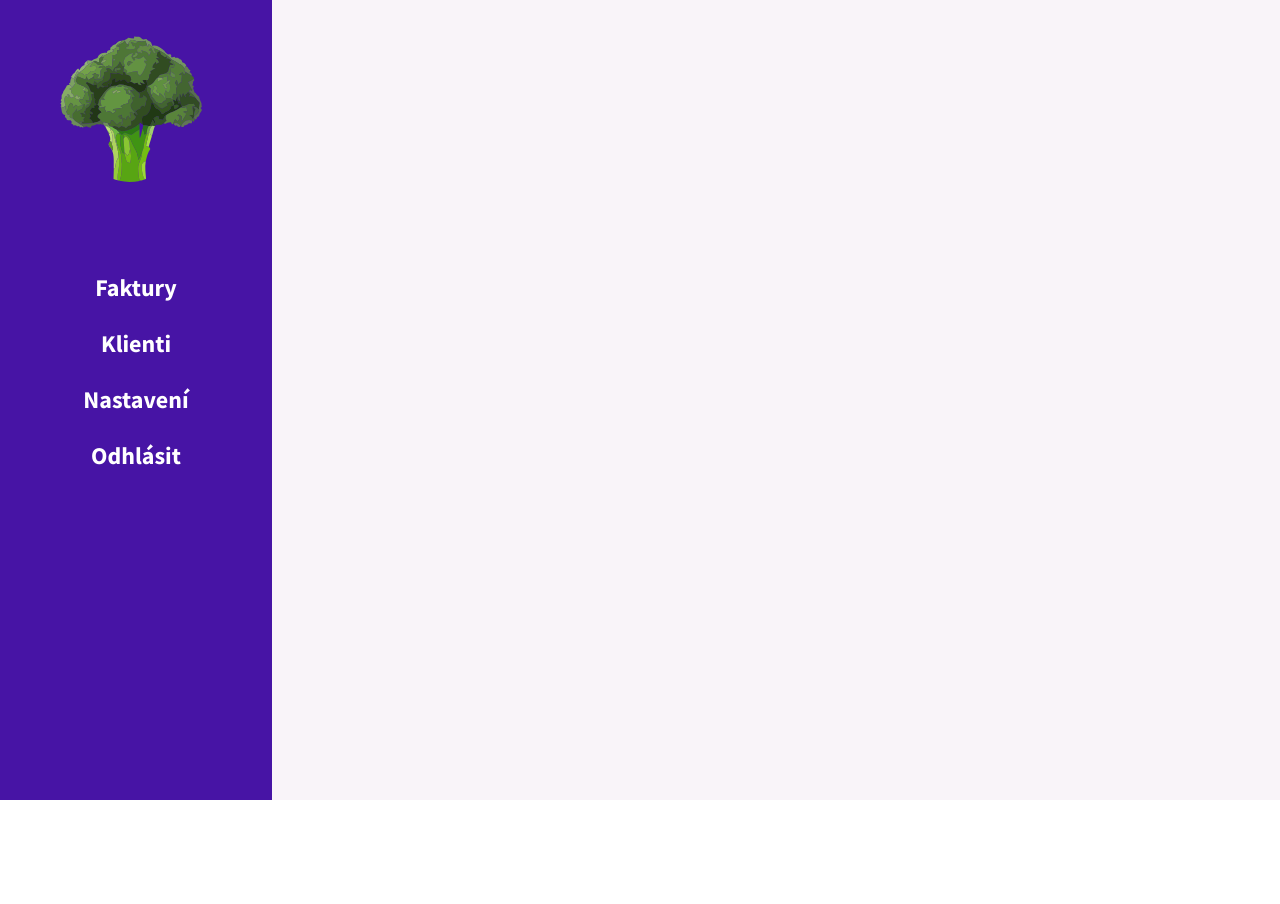
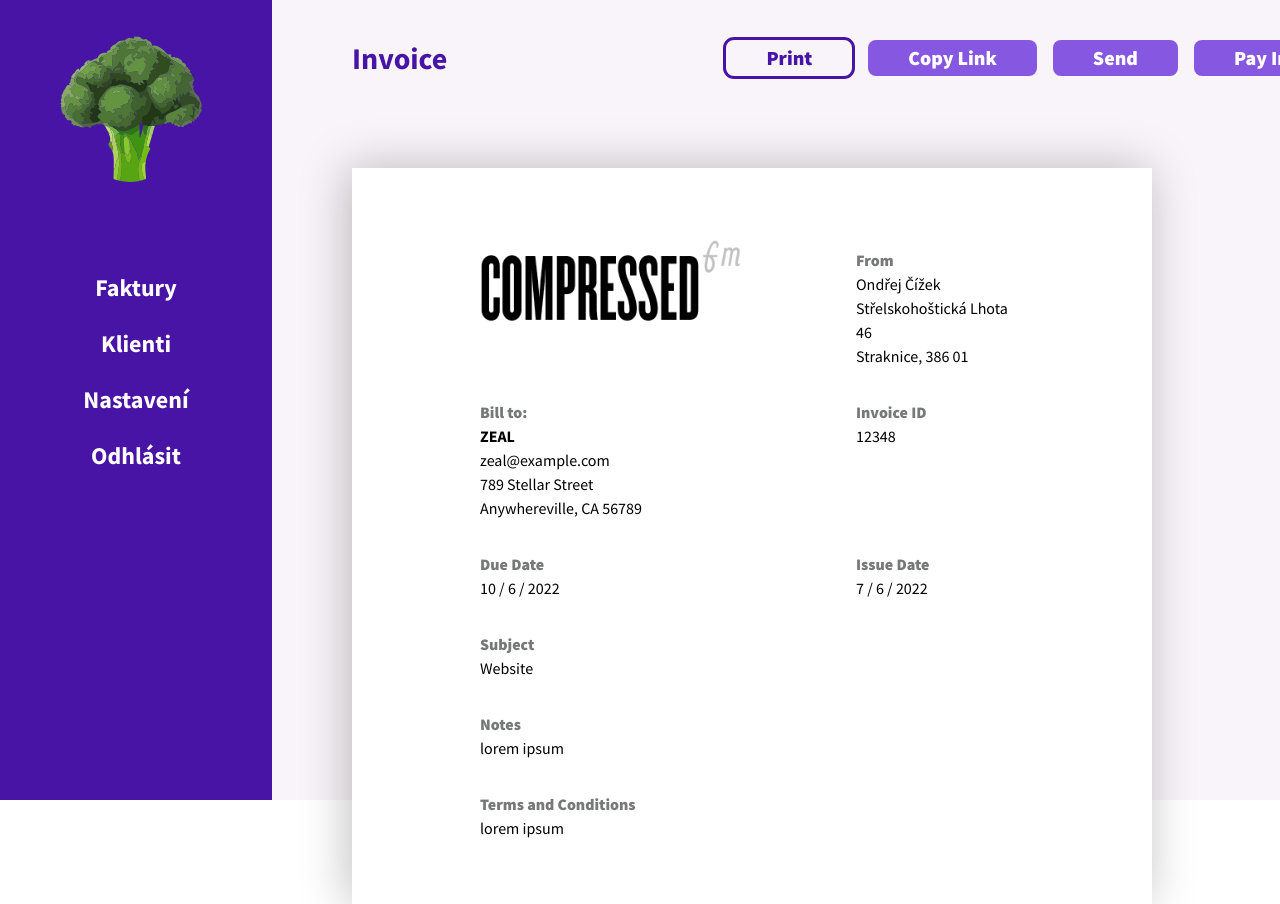
Before and after one commit to ondrejjcizek/fantastic-broccoli, a SvelteKit app: page /invoices/1 in a window 1280 px wide. Before the commit the page ends 800 px from the top, so only its background shows below. Built offline with nearby package versions, Linux system fonts and the light colour scheme.

Commit message:
Styling the Individual Invoice Page

```diff
--- a/src/lib/components/Button.svelte
+++ b/src/lib/components/Button.svelte
@@ -9,6 +9,7 @@
         | 'outline'
         | 'textOnly'
         | 'textOnlyDesctructive' = 'primary';
+    export let height: 'short' | 'regular' = 'regular';
     export let isAnimated = true;
     export let iconLeft: (new (...args: any[]) => SvelteComponent) | null = null;
     export let iconRight: (new (...args: any[]) => SvelteComponent) | null = null;
@@ -24,6 +25,7 @@
     class:outline={style === 'outline'}
     class:textOnly={style === 'textOnly'}
     class:textOnlyDesctructive={style === 'textOnlyDesctructive'}
+    class:short={height === 'short'}
 >
     {#if iconLeft}
         <div class="mr-2">
@@ -66,4 +68,8 @@
     .outline {
         @apply border-daisyBush text-daisyBush hover:bg-daisyBush hover:text-white;
     }
+
+    .short {
+        @apply !py-1;
+    }
 </style>
--- a/src/routes/(dashboard)/invoices/[id]/+page.svelte
+++ b/src/routes/(dashboard)/invoices/[id]/+page.svelte
@@ -0,0 +1,98 @@
+<script>
+    import Button from '$components/Button.svelte';
+
+    const printInvoice = () => {
+        console.log('Print Invoice');
+    };
+
+    const copyLink = () => {
+        console.log('Copy Link');
+    };
+
+    const sendInvoice = () => {
+        console.log('Send Invoice');
+    };
+
+    const payInvoice = () => {
+        console.log('Pay Invoice');
+    };
+</script>
+
+<div class="fixed z-0  mb-16 flex w-full max-w-screen-lg justify-between">
+    <h1 class="text-3xl font-bold text-daisyBush">Invoice</h1>
+    <div class="flex items-center gap-4">
+        <Button
+            height="short"
+            label="Print"
+            style="outline"
+            isAnimated={false}
+            onClick={printInvoice}
+        />
+        <Button height="short" label="Copy Link" onClick={copyLink} />
+        <Button height="short" label="Send" onClick={sendInvoice} />
+        <Button height="short" label="Pay Invoice" onClick={payInvoice} />
+    </div>
+</div>
+
+<div
+    class="relative top-32 z-10 grid grid-cols-6 gap-x-5 gap-y-8 bg-white py-16 px-32 shadow-invoice"
+>
+    <div class="col-span-3">
+        <img src="/images/logo.png" srcset="/images/logo@2x.png 2x" alt="Compressed.fm" />
+    </div>
+
+    <div class="col-span-2 col-start-5 pt-4">
+        <div class="label">From</div>
+        <p>
+            Ondřej Čížek<br />
+            Střelskohoštická Lhota 46<br />
+            Straknice, 386 01
+        </p>
+    </div>
+
+    <div class="col-span-3">
+        <div class="label">Bill to:</div>
+        <p>
+            <strong>ZEAL</strong><br />
+            zeal@example.com<br />
+            789 Stellar Street<br />
+            Anywhereville, CA 56789
+        </p>
+    </div>
+
+    <div class="col-span-2 col-start-5">
+        <div class="label">Invoice ID</div>
+        <p>12348</p>
+    </div>
+
+    <div class="col-span-3">
+        <div class="label">Due Date</div>
+        <p>10 / 6 / 2022</p>
+    </div>
+
+    <div class="col-span-2 col-start-5">
+        <div class="label">Issue Date</div>
+        <p>7 / 6 / 2022</p>
+    </div>
+
+    <div class="col-span-6">
+        <div class="label">Subject</div>
+        <p>Website</p>
+    </div>
+
+    <div class="col-span-6">
+        <div class="label">Notes</div>
+        <p>lorem ipsum</p>
+    </div>
+
+    <div class="col-span-6">
+        <div class="label">Terms and Conditions</div>
+        <p>lorem ipsum</p>
+    </div>
+</div>
+
+<style lang="postcss">
+    .label {
+        @apply font-black text-monsoon;
+    }
+</style>
--- a/tailwind.config.cjs
+++ b/tailwind.config.cjs
@@ -23,8 +23,9 @@ module.exports = {
             boxShadow: {
                 colored: '0px 7px 16px #7f5bdc01',
                 coloredHovered: '0px 16px 25px #7f5bdc4d',
+                invoice: '-4px 0px 44px rgba(0, 0, 0, 0.25)',
                 slidePanel: '-4px 0px 44px rgba(0, 0, 0, 0.25)',
-                tableRow: '0px 0px 6px #00000029'
+                tableRow: '0px 0px 6px #00000029',
             },
             colors: {
                 blueGem: '#3813a0',
```
Also changed, not shown: static/images/logo.png (added), static/images/logo@2x.png (added).
